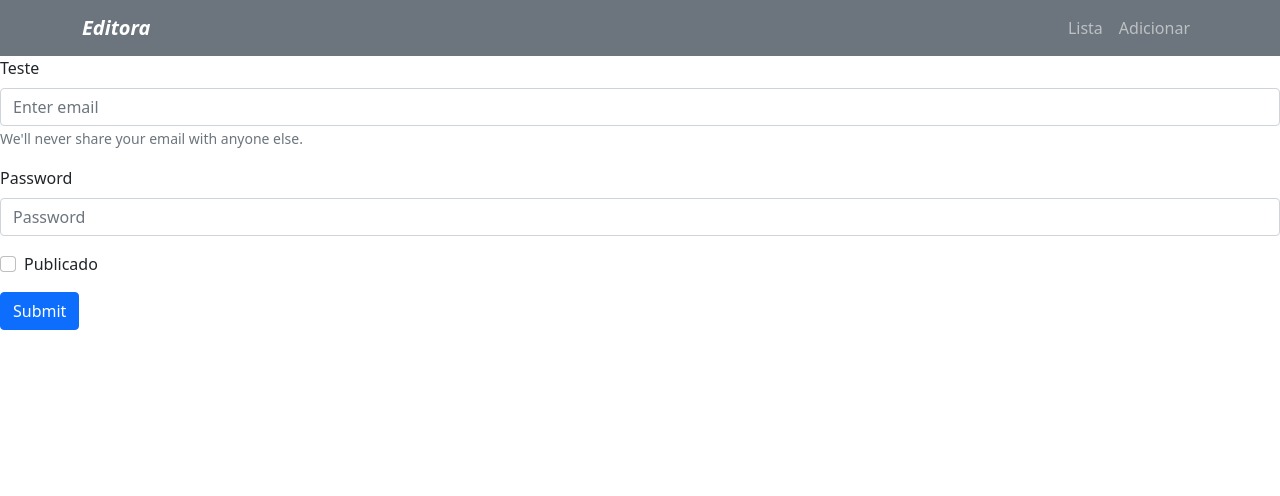
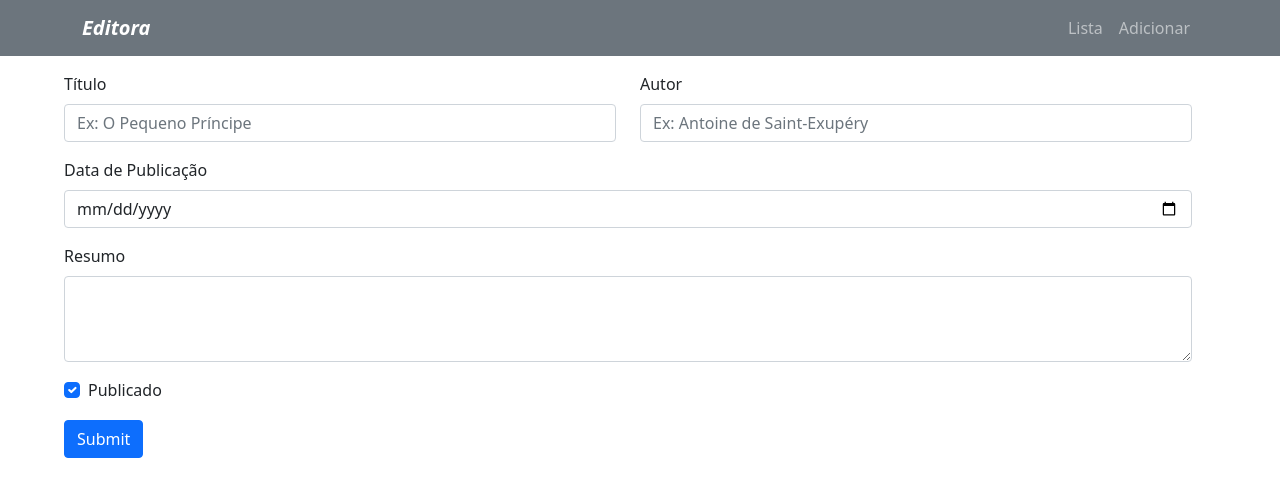
Before and after one commit to Hironha/dev-web-trabalho-03, a React (Create React App) app in the folder editora-gui/: page /add in a window 1280 px wide. Shown: the top 496 px of the page. Built offline with nearby package versions, Linux system fonts and the light colour scheme; no server answers.

Commit message:
:sparkles: add article form

```diff
--- /dev/null
+++ b/editora-gui/src/components/ArticleForm/index.tsx
@@ -0,0 +1,120 @@
+import React, { useState } from "react";
+import { Form, Button, Row, Col } from "react-bootstrap";
+
+import Api from "api";
+
+import classes from "./styles.module.css";
+
+type ArticleFormValues = {
+  title: string;
+  author: string;
+  summary: string;
+  published_at?: Date;
+  published: boolean;
+};
+
+const INIT_ARTICLE_VALUES: ArticleFormValues = {
+  title: "",
+  author: "",
+  summary: "",
+  published: true,
+};
+
+const ArticleForm = (): JSX.Element => {
+  const [articleValues, setArticleValues] = useState<ArticleFormValues>(INIT_ARTICLE_VALUES);
+
+  const publishedChangeHandler = (event: React.ChangeEvent<HTMLInputElement>) => {
+    setArticleValues((prevState) => ({ ...prevState, published: event.target.checked }));
+  };
+
+  const titleBlurHandler = (event: React.FocusEvent<HTMLInputElement>) => {
+    event.target.value = event.target.value.trim();
+
+    setArticleValues((prevState) => ({ ...prevState, title: event.target.value }));
+  };
+
+  const authorBlurHandler = (event: React.FocusEvent<HTMLInputElement>) => {
+    event.target.value = event.target.value.trim();
+
+    setArticleValues((prevState) => ({ ...prevState, author: event.target.value }));
+  };
+
+  const summaryBlurHandler = (event: React.FocusEvent<HTMLInputElement>) => {
+    event.target.value = event.target.value.trim();
+
+    setArticleValues((prevState) => ({ ...prevState, summary: event.target.value }));
+  };
+
+  const publishedAtBlurHandler = (event: React.FocusEvent<HTMLInputElement>) => {
+    setArticleValues((prevState) => ({
+      ...prevState,
+      published_at: event.target.value ? new Date(event.target.value) : undefined,
+    }));
+  };
+
+  const submitHandler = async (event: React.FormEvent<HTMLFormElement>) => {
+    event.preventDefault();
+    try {
+      await Api.post("/articles/create", articleValues);
+      alert("Artigo criado com sucesso");
+    } catch (err) {
+      console.log(err);
+    }
+  };
+
+  return (
+    <Form noValidate className={classes["form"]} onSubmit={submitHandler}>
+      <Row className={`mb-3 ${classes["row"]}`}>
+        <Form.Group as={Col} controlId="articleTitle">
+          <Form.Label>Título</Form.Label>
+          <Form.Control
+            type="text"
+            placeholder="Ex: O Pequeno Príncipe"
+            onBlur={titleBlurHandler}
+          />
+          <Form.Control.Feedback type="invalid">Insira o título.</Form.Control.Feedback>
+        </Form.Group>
+
+        <Form.Group as={Col} controlId="articleAuthor">
+          <Form.Label>Autor</Form.Label>
+          <Form.Control
+            type="text"
+            placeholder="Ex: Antoine de Saint-Exupéry"
+            onBlur={authorBlurHandler}
+          />
+        </Form.Group>
+      </Row>
+
+      <Row className={`mb-3 ${classes["row"]}`}>
+        <Form.Group as={Col} controlId="articlePublished">
+          <Form.Label>Data de Publicação</Form.Label>
+          <Form.Control type="date" onBlur={publishedAtBlurHandler} />
+        </Form.Group>
+      </Row>
+
+      <Row className={`mb-3 ${classes["row"]}`}>
+        <Form.Group as={Col} controlId="articleAuthor">
+          <Form.Label>Resumo</Form.Label>
+          <Form.Control as="textarea" rows={3} type="text" onBlur={summaryBlurHandler} />
+        </Form.Group>
+      </Row>
+
+      <Row className={`mb-3 ${classes["row"]}`}>
+        <Form.Group as={Col} controlId="articlePublished">
+          <Form.Check
+            type="checkbox"
+            label="Publicado"
+            onChange={publishedChangeHandler}
+            checked={articleValues.published}
+          />
+        </Form.Group>
+      </Row>
+
+      <Button variant="primary" type="submit">
+        Submit
+      </Button>
+    </Form>
+  );
+};
+
+export default ArticleForm;
--- /dev/null
+++ b/editora-gui/src/components/ArticleForm/styles.module.css
@@ -0,0 +1,9 @@
+.form {
+  max-width: 90%;
+  margin: 16px auto;
+  overflow: hidden;
+}
+
+.row  {
+  max-width: 100%;
+}
--- a/editora-gui/src/pages/AddArticle/ArticleForm/index.tsx
+++ /dev/null
@@ -1,62 +0,0 @@
-import React, { useEffect } from "react";
-import { Form, Button } from "react-bootstrap";
-import Api from "api";
-
-// type ArticleFormValeus = {
-//   published: boolean | null;
-//   title: string;
-//   author: string;
-//   summary: string;
-// };
-
-const ArticleForm = (): JSX.Element => {
-  useEffect(() => {
-    let isMounted = true;
-
-    const fetchArticles = async () => {
-      try {
-        const response = await Api.get("/articles");
-
-        if (!isMounted) return;
-
-        console.log(response.data);
-      } catch (err) {
-        if (!isMounted) return;
-        console.log(err);
-      }
-    };
-
-    fetchArticles();
-
-    return () => {
-      isMounted = false;
-    };
-  }, []);
-
-  const publishedChangeHandler = (event: React.ChangeEvent<HTMLInputElement>) => {
-    console.log(event.target.checked);
-  };
-
-  return (
-    <Form>
-      <Form.Group className="mb-3" controlId="formBasicEmail">
-        <Form.Label>Teste</Form.Label>
-        <Form.Control type="email" placeholder="Enter email" />
-        <Form.Text className="text-muted">We'll never share your email with anyone else.</Form.Text>
-      </Form.Group>
-
-      <Form.Group className="mb-3" controlId="formBasicPassword">
-        <Form.Label>Password</Form.Label>
-        <Form.Control type="password" placeholder="Password" />
-      </Form.Group>
-      <Form.Group className="mb-3" controlId="formBasicCheckbox">
-        <Form.Check type="checkbox" label="Publicado" onChange={publishedChangeHandler} />
-      </Form.Group>
-      <Button variant="primary" type="submit">
-        Submit
-      </Button>
-    </Form>
-  );
-};
-
-export default ArticleForm;
--- a/editora-gui/src/pages/AddArticle/index.tsx
+++ b/editora-gui/src/pages/AddArticle/index.tsx
@@ -1,6 +1,6 @@
 import React from "react";
 
-import ArticleForm from "./ArticleForm";
+import ArticleForm from "components/ArticleForm";
 
 const AddArticle = (): JSX.Element => {
   return (
```
